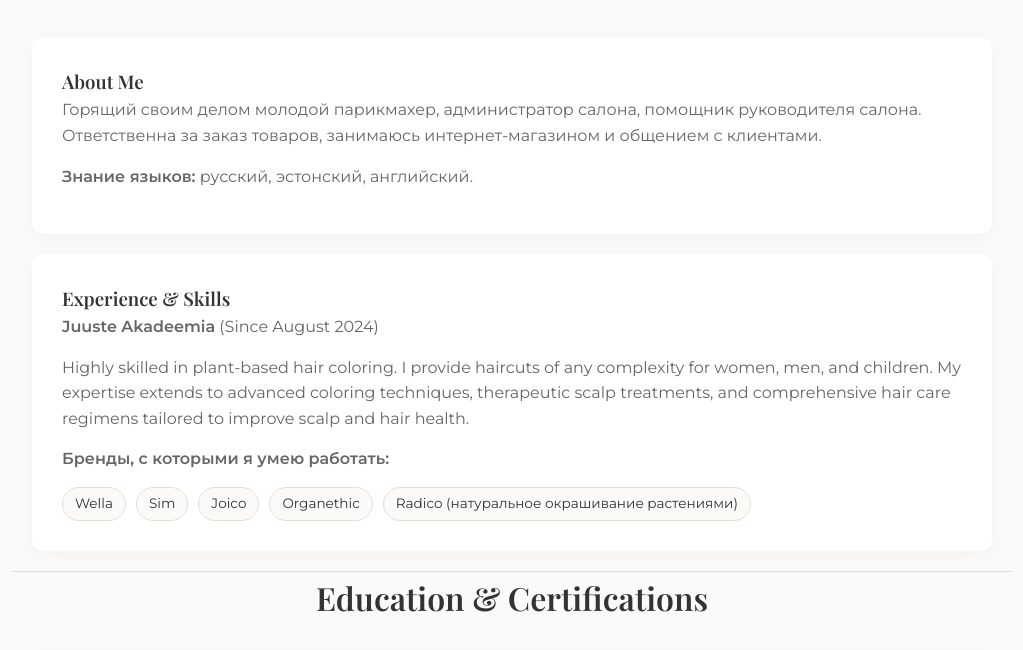
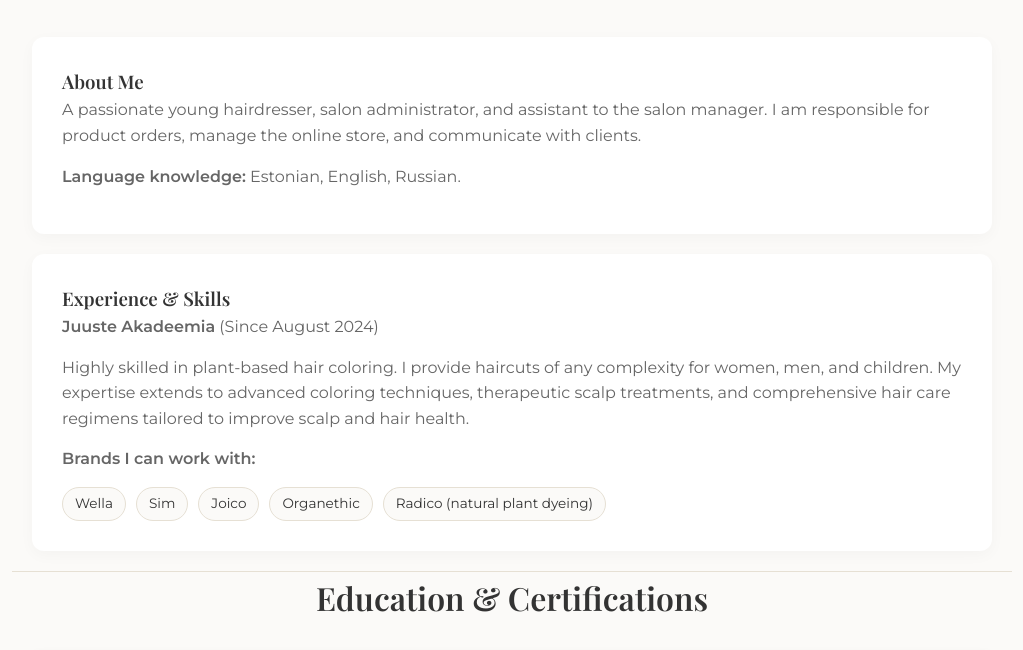
Before and after one commit to Semelist/Diananas, a plain HTML site: page index.html in a window 1280 px wide. Shown: the part 502-1152 px from the top of the page, without its empty margins (128-1151 px from the left). Drawn offline with nearby package versions, Linux system fonts and the light colour scheme; a web font is replaced by a local one.

Commit message:
Update index.html

```diff
--- a/index.html
+++ b/index.html
@@ -379,8 +379,8 @@
     <section class="container">
         <div class="text-block">
             <h3>About Me</h3>
-            <p>Горящий своим делом молодой парикмахер, администратор салона, помощник руководителя салона. Ответственна за заказ товаров, занимаюсь интернет-магазином и общением с клиентами.</p>
-            <p><strong>Знание языков:</strong> русский, эстонский, английский.</p>
+            <p>A passionate young hairdresser, salon administrator, and assistant to the salon manager. I am responsible for product orders, manage the online store, and communicate with clients.</p>
+            <p><strong>Language knowledge:</strong> Estonian, English, Russian.</p>
         </div>
 
         <div class="text-block">
@@ -388,13 +388,13 @@
             <p><strong>Juuste Akadeemia</strong> (Since August 2024)</p>
             <p>Highly skilled in plant-based hair coloring. I provide haircuts of any complexity for women, men, and children. My expertise extends to advanced coloring techniques, therapeutic scalp treatments, and comprehensive hair care regimens tailored to improve scalp and hair health.</p>
 
-            <p style="margin-top: 15px;"><strong>Бренды, с которыми я умею работать:</strong></p>
+            <p style="margin-top: 15px;"><strong>Brands I can work with:</strong></p>
             <div class="tags">
                 <span class="tag">Wella</span>
                 <span class="tag">Sim</span>
                 <span class="tag">Joico</span>
                 <span class="tag">Organethic</span>
-                <span class="tag">Radico (натуральное окрашивание растениями)</span>
+                <span class="tag">Radico (natural plant dyeing)</span>
             </div>
         </div>
     </section>
```
